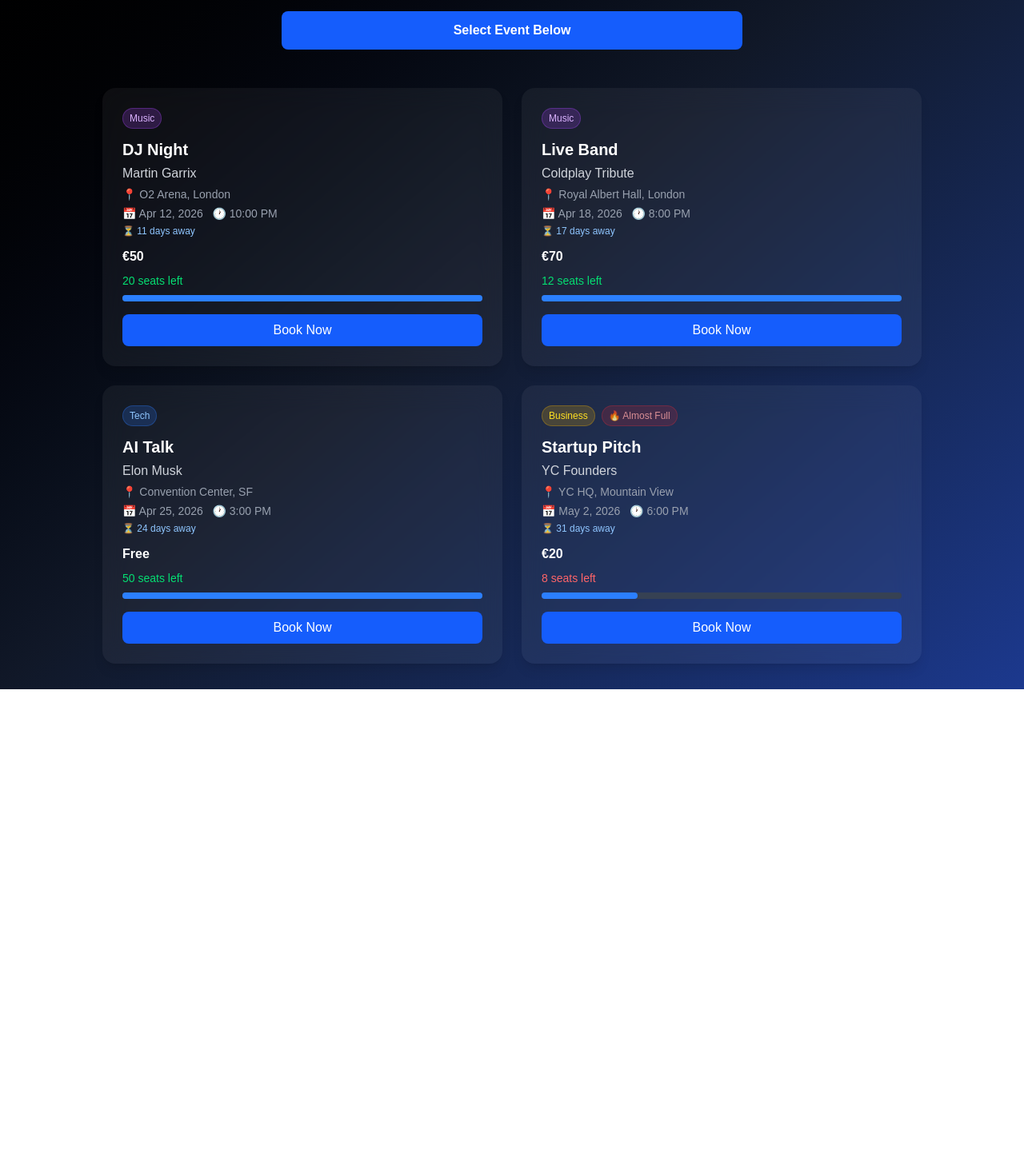
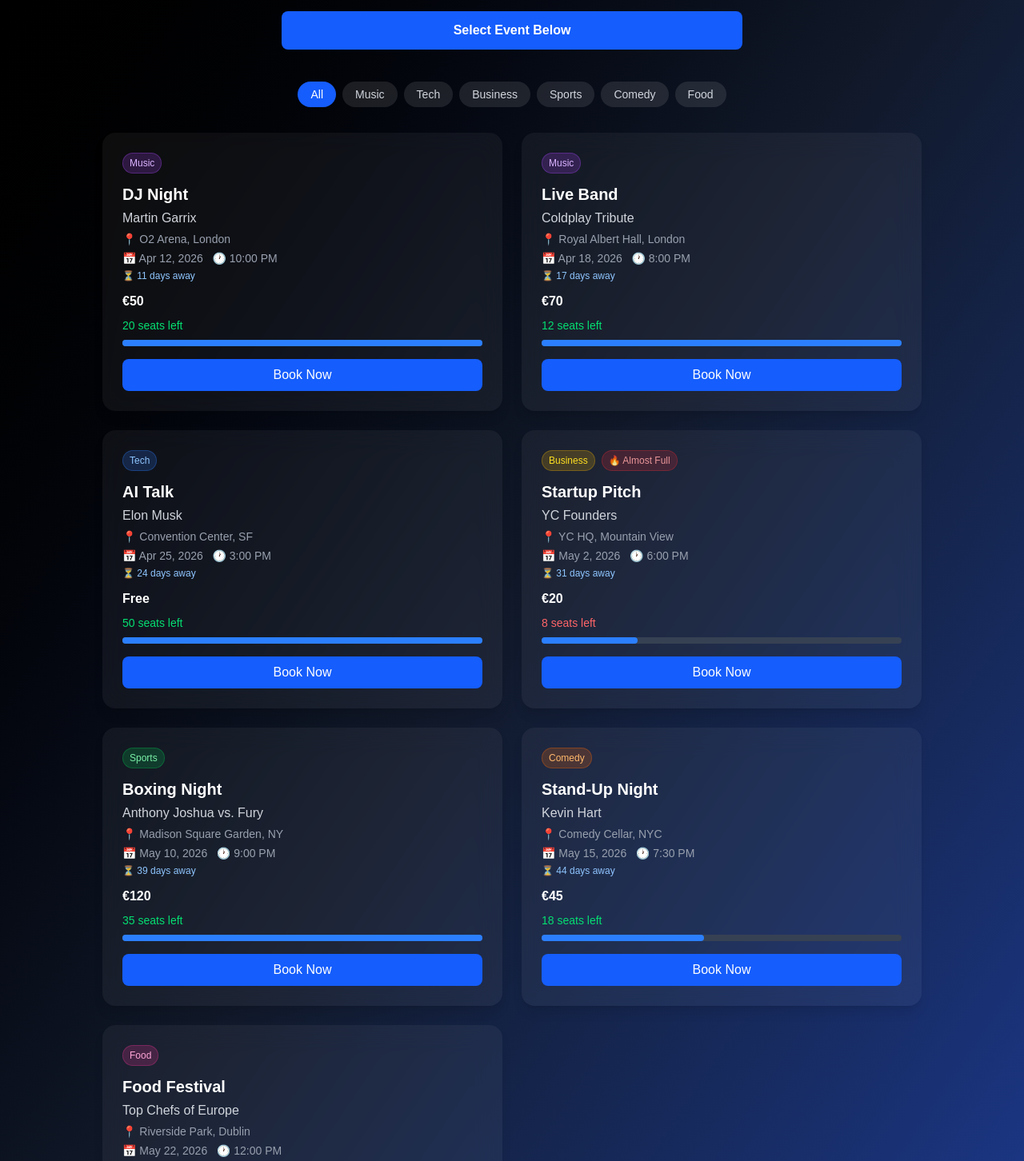
Before and after one commit to Sarthak22101992/event-booking-app, a Next.js app: page / in a window 1280 px wide. Shown: the part 230-1682 px from the top of the page at 80% size. Before the commit the page ends 1092 px from the top, so only its background shows below. Built offline with nearby package versions, Linux system fonts and the light colour scheme.

Commit message:
Add 3 new events and category filter bar

```diff
--- a/app/page.tsx
+++ b/app/page.tsx
@@ -5,7 +5,13 @@
   Music:    "bg-purple-500/20 text-purple-300 border border-purple-500/30",
   Tech:     "bg-blue-500/20 text-blue-300 border border-blue-500/30",
   Business: "bg-yellow-500/20 text-yellow-300 border border-yellow-500/30",
+  Sports:   "bg-green-500/20 text-green-300 border border-green-500/30",
+  Comedy:   "bg-orange-500/20 text-orange-300 border border-orange-500/30",
+  Food:     "bg-pink-500/20 text-pink-300 border border-pink-500/30",
 };
+
+const FILTER_ACTIVE = "bg-blue-600 text-white";
+const FILTER_INACTIVE = "bg-white/10 text-gray-300 hover:bg-white/20";
 
 function getCountdown(dateStr: string): string {
   const eventDate = new Date(dateStr);
@@ -18,15 +24,7 @@
   return `${diff} days away`;
 }
 
-export default function Home() {
-  const [name, setName] = useState("");
-  const [email, setEmail] = useState("");
-  const [loading, setLoading] = useState(false);
-  const [selectedEvent, setSelectedEvent] = useState("");
-  const [toast, setToast] = useState<{ message: string; type: "success" | "error" } | null>(null);
-  const [animatingEvent, setAnimatingEvent] = useState("");
-
-  const [events, setEvents] = useState([
+const ALL_EVENTS = [
   {
     title: "DJ Night",
     artist: "Martin Garrix",
@@ -71,7 +69,57 @@
     location: "YC HQ, Mountain View",
     category: "Business",
   },
-  ]);
+  {
+    title: "Boxing Night",
+    artist: "Anthony Joshua vs. Fury",
+    price: "€120",
+    seats: 35,
+    maxSeats: 35,
+    date: "May 10, 2026",
+    time: "9:00 PM",
+    location: "Madison Square Garden, NY",
+    category: "Sports",
+  },
+  {
+    title: "Stand-Up Night",
+    artist: "Kevin Hart",
+    price: "€45",
+    seats: 18,
+    maxSeats: 40,
+    date: "May 15, 2026",
+    time: "7:30 PM",
+    location: "Comedy Cellar, NYC",
+    category: "Comedy",
+  },
+  {
+    title: "Food Festival",
+    artist: "Top Chefs of Europe",
+    price: "€30",
+    seats: 60,
+    maxSeats: 60,
+    date: "May 22, 2026",
+    time: "12:00 PM",
+    location: "Riverside Park, Dublin",
+    category: "Food",
+  },
+];
+
+const CATEGORIES = ["All", ...Array.from(new Set(ALL_EVENTS.map((e) => e.category)))];
+
+export default function Home() {
+  const [name, setName] = useState("");
+  const [email, setEmail] = useState("");
+  const [loading, setLoading] = useState(false);
+  const [selectedEvent, setSelectedEvent] = useState("");
+  const [toast, setToast] = useState<{ message: string; type: "success" | "error" } | null>(null);
+  const [animatingEvent, setAnimatingEvent] = useState("");
+  const [activeFilter, setActiveFilter] = useState("All");
+
+  const [events, setEvents] = useState(ALL_EVENTS);
+
+  const filteredEvents = activeFilter === "All"
+    ? events
+    : events.filter((e) => e.category === activeFilter);
 
   const showToast = (message: string, type: "success" | "error") => {
     setToast({ message, type });
@@ -131,7 +179,8 @@
         🎟️ RESERVA
       </h1>
 
-      <div className="max-w-xl mx-auto mb-12">
+      {/* User Input */}
+      <div className="max-w-xl mx-auto mb-10">
         <input
           value={name}
           onChange={(e) => setName(e.target.value)}
@@ -152,8 +201,23 @@
         </button>
       </div>
 
+      {/* Category Filter Bar */}
+      <div className="flex flex-wrap justify-center gap-2 max-w-3xl mx-auto mb-8">
+        {CATEGORIES.map((cat) => (
+          <button
+            key={cat}
+            onClick={() => setActiveFilter(cat)}
+            className={`px-4 py-1.5 rounded-full text-sm font-medium transition-all duration-200
+              ${activeFilter === cat ? FILTER_ACTIVE : FILTER_INACTIVE}`}
+          >
+            {cat}
+          </button>
+        ))}
+      </div>
+
+      {/* Event Grid */}
       <div className="grid grid-cols-1 md:grid-cols-2 gap-6 max-w-5xl mx-auto">
-        {events.map((event, index) => (
+        {filteredEvents.map((event, index) => (
           <div
             key={index}
             className="bg-white/5 backdrop-blur-lg p-6 rounded-2xl shadow-lg
```
Lines whose indentation alone changed are shown as unchanged.
